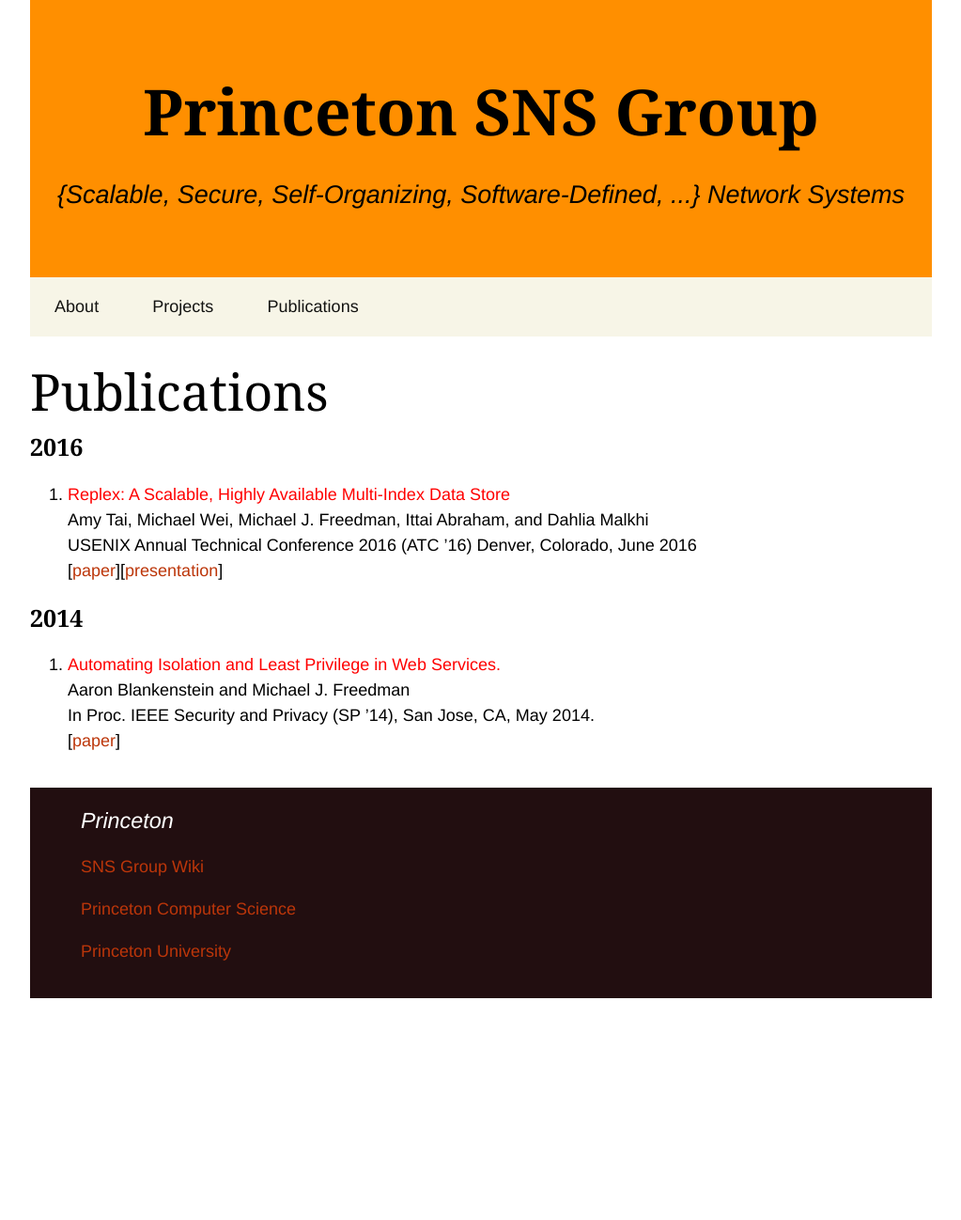
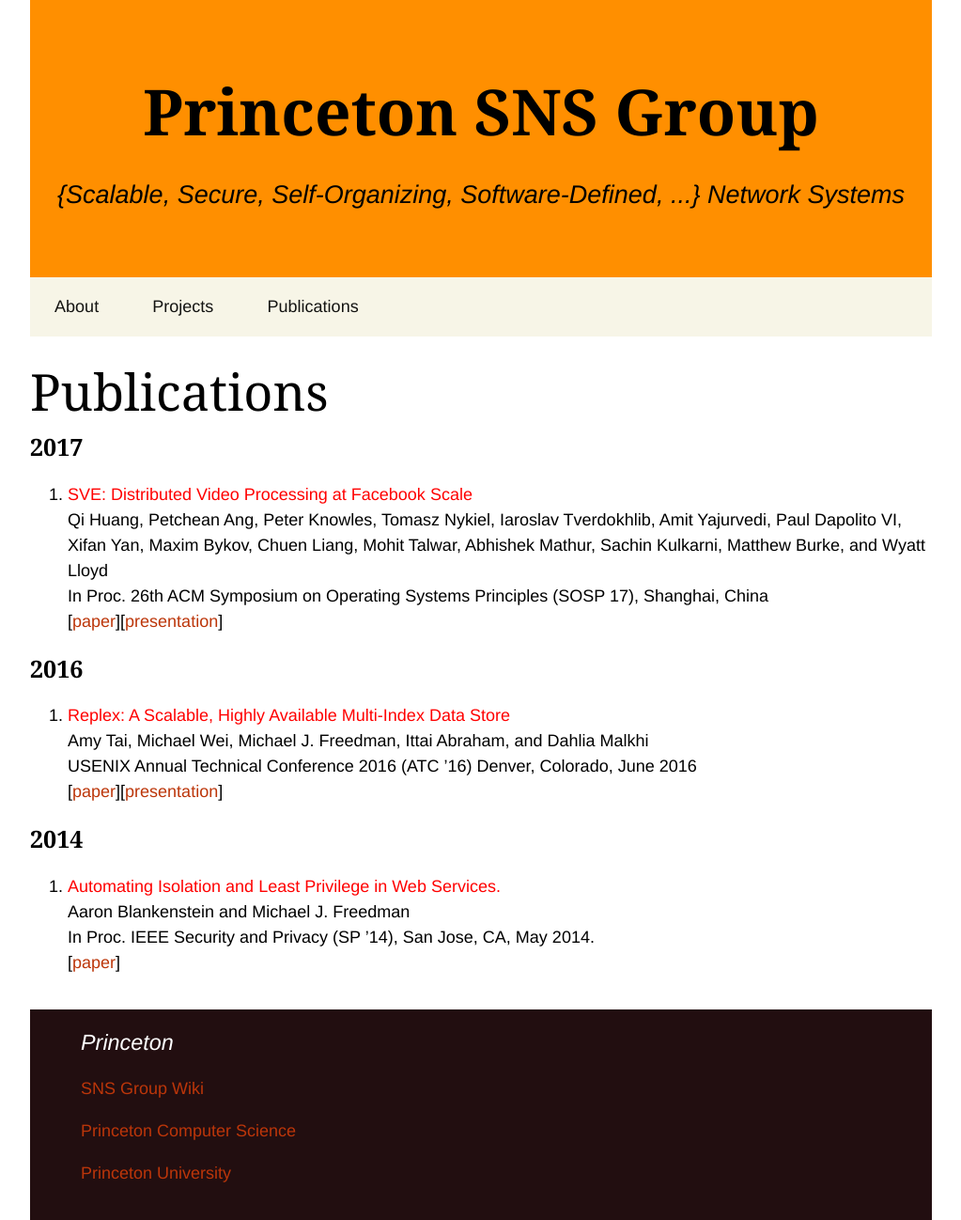
Before and after one commit to princeton-sns/www, a Jekyll site: the page built from publications.md, in a window 1280 px wide. Shown: the whole page at 94% size, without its empty margins (128-1151 px from the left). Built offline with Jekyll 4.4.1, drawn with Linux system fonts in a browser that asks for light colours; some web fonts are replaced; before the commit the page ends 1062 px from its top, so only the background shows below that.

Commit message:
projects tweaking

```diff
--- a/_data/projects.yml
+++ b/_data/projects.yml
@@ -20,6 +20,7 @@
       year: 2016
       award:
         - Best Paper Award
+
 - title: Passe
   id: passe
   brief: "Automating Application Security for Cloud Services"
@@ -34,3 +35,30 @@
   people:
     - mfreed
     - ablankst
+
+- title: SVE
+  id: sve
+  publications:
+    - title: "SVE: Distributed Video Processing at Facebook Scale"
+      people:
+        - Qi Huang
+        - Petchean Ang
+        - Peter Knowles
+        - Tomasz Nykiel
+        - Iaroslav Tverdokhlib
+        - Amit Yajurvedi
+        - Paul Dapolito VI
+        - Xifan Yan
+        - Maxim Bykov
+        - Chuen Liang
+        - Mohit Talwar
+        - Abhishek Mathur
+        - Sachin Kulkarni
+        - Matthew Burke
+        - Wyatt Lloyd
+      venue: In Proc. 26th ACM Symposium on Operating Systems Principles (SOSP 17), Shanghai, China
+      year: 2017
+      paper: http://www.cs.princeton.edu/~wlloyd/papers/sve-sosp17.pdf
+      presentation: http://www.cs.princeton.edu/~wlloyd/papers/sve-sosp17-talk-public.pdf
+  people:
+    - wlloyd
```
Also changed, not shown: projects.md (+4 -0 lines), projects/sve.md (added, +18 -0 lines).
